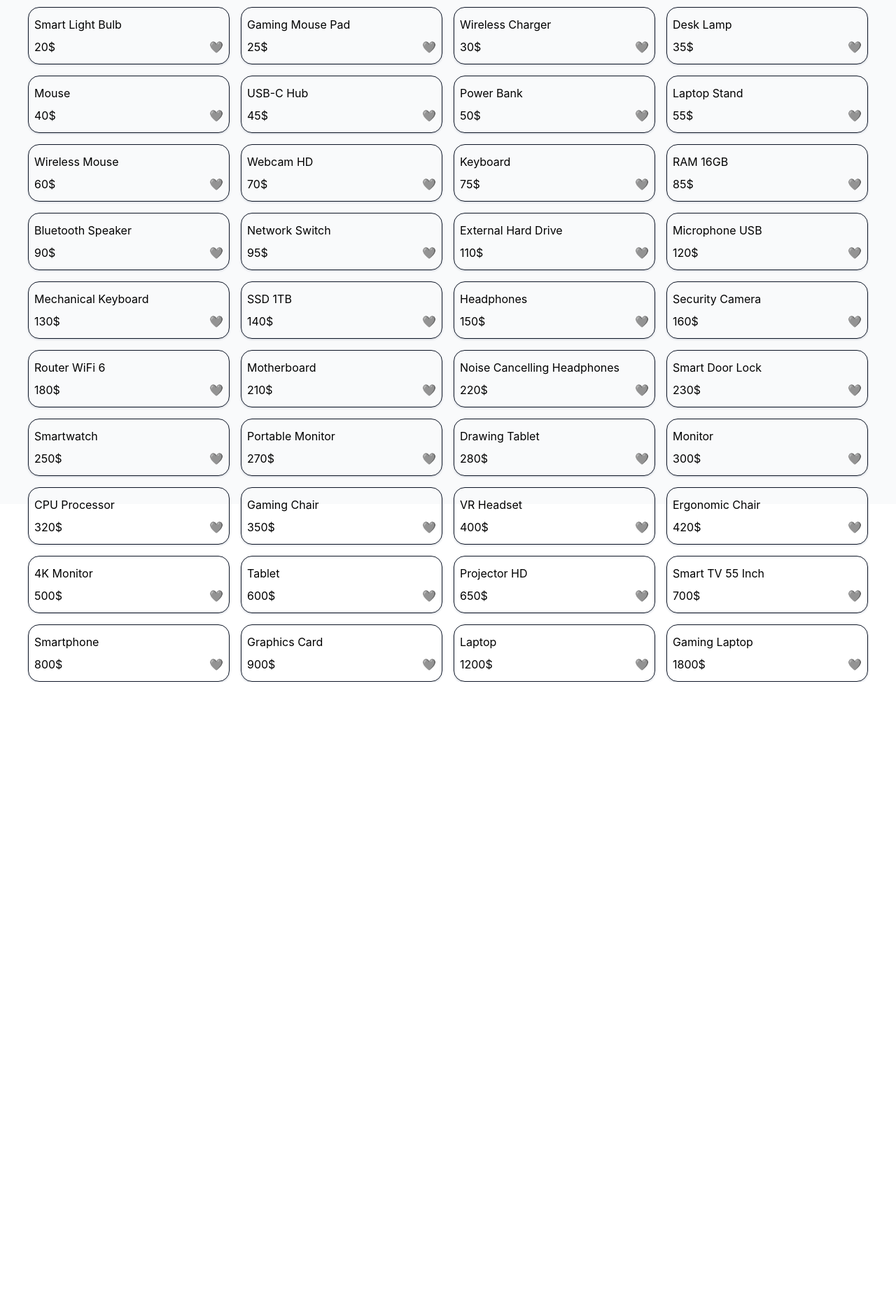
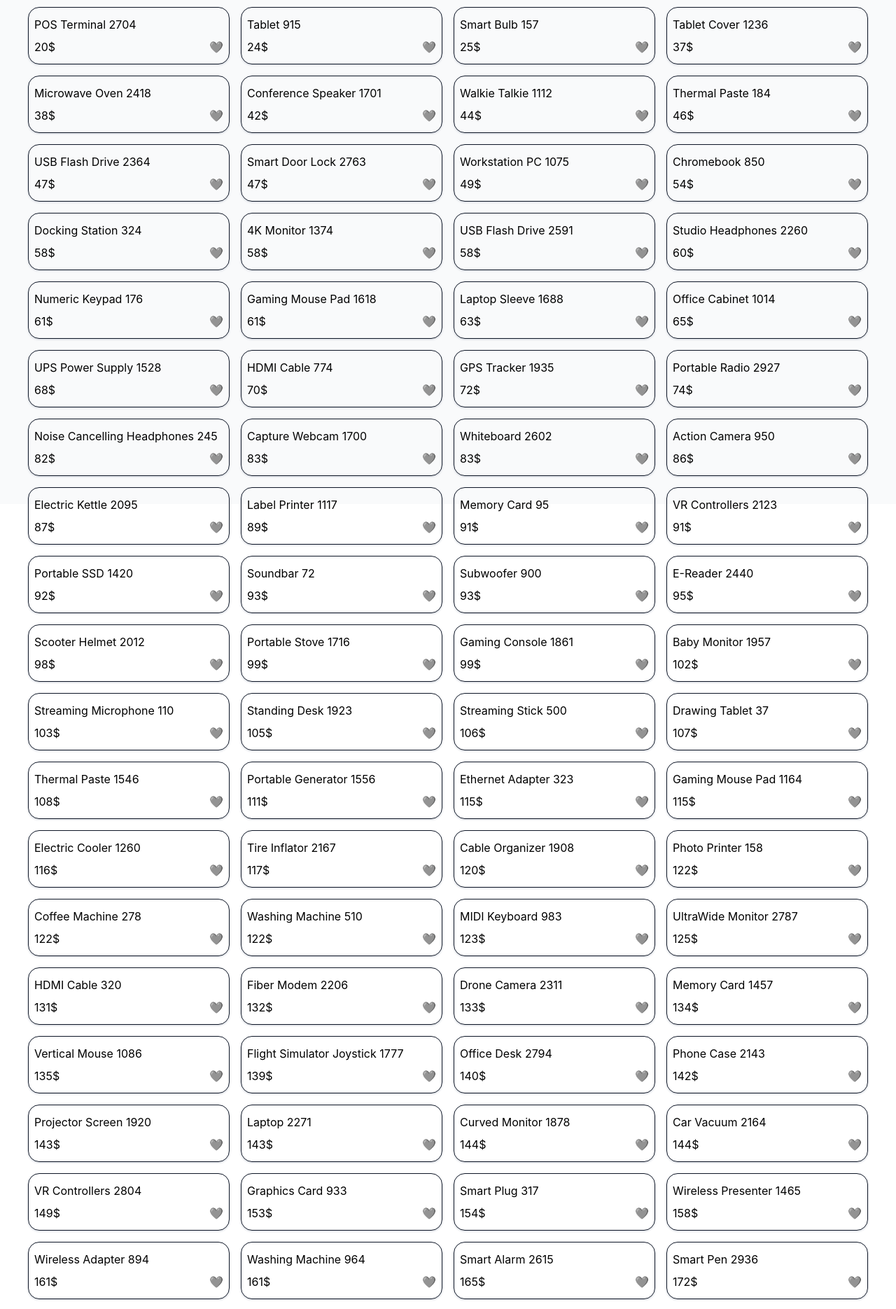
Before and after one commit to iamfarghali/shopforge, a React (Vite) app: page / in a window 1280 px wide. Shown: the part 80-1950 px from the top of the page at 70% size. Before the commit the page ends 1054 px from the top, so only its background shows below. Built offline with nearby package versions, Linux system fonts and the light colour scheme.

Commit message:
feat(concurrency): simulate expensive product filtering

```diff
--- a/src/components/SearchBar.tsx
+++ b/src/components/SearchBar.tsx
@@ -10,7 +10,7 @@ export default function SearchBar({ onSearch }: Props) {
   useEffect(() => {
     const timeoutId = setTimeout(() => {
       onSearch(query);
-    }, 300);
+    }, 0); // to make lag more obvious
 
     return () => clearTimeout(timeoutId);
   }, [query, onSearch]);
--- a/src/data/products.ts
+++ b/src/data/products.ts
@@ -1,51 +1,269 @@
 import type { Product } from '@/types/product';
 
-const products: Product[] = [
-  { id: 1, name: 'Laptop', price: 1200, liked: false },
-  { id: 2, name: 'Smartphone', price: 800, liked: false },
-  { id: 3, name: 'Headphones', price: 150, liked: false },
-  { id: 4, name: 'Keyboard', price: 75, liked: false },
-  { id: 5, name: 'Mouse', price: 40, liked: false },
-  { id: 6, name: 'Monitor', price: 300, liked: false },
-  { id: 7, name: 'Tablet', price: 600, liked: false },
-  { id: 8, name: 'Smartwatch', price: 250, liked: false },
-
-  { id: 9, name: 'Gaming Laptop', price: 1800, liked: false },
-  { id: 10, name: 'Wireless Mouse', price: 60, liked: false },
-  { id: 11, name: 'Mechanical Keyboard', price: 130, liked: false },
-  { id: 12, name: '4K Monitor', price: 500, liked: false },
-  { id: 13, name: 'USB-C Hub', price: 45, liked: false },
-  { id: 14, name: 'External Hard Drive', price: 110, liked: false },
-  { id: 15, name: 'SSD 1TB', price: 140, liked: false },
-  { id: 16, name: 'Bluetooth Speaker', price: 90, liked: false },
-
-  { id: 17, name: 'Webcam HD', price: 70, liked: false },
-  { id: 18, name: 'Noise Cancelling Headphones', price: 220, liked: false },
-  { id: 19, name: 'Smart TV 55 Inch', price: 700, liked: false },
-  { id: 20, name: 'Gaming Chair', price: 350, liked: false },
-  { id: 21, name: 'Desk Lamp', price: 35, liked: false },
-  { id: 22, name: 'Power Bank', price: 50, liked: false },
-  { id: 23, name: 'Wireless Charger', price: 30, liked: false },
-  { id: 24, name: 'VR Headset', price: 400, liked: false },
-
-  { id: 25, name: 'Graphics Card', price: 900, liked: false },
-  { id: 26, name: 'CPU Processor', price: 320, liked: false },
-  { id: 27, name: 'Motherboard', price: 210, liked: false },
-  { id: 28, name: 'RAM 16GB', price: 85, liked: false },
-  { id: 29, name: 'Gaming Mouse Pad', price: 25, liked: false },
-  { id: 30, name: 'Microphone USB', price: 120, liked: false },
-
-  { id: 31, name: 'Laptop Stand', price: 55, liked: false },
-  { id: 32, name: 'Ergonomic Chair', price: 420, liked: false },
-  { id: 33, name: 'Smart Light Bulb', price: 20, liked: false },
-  { id: 34, name: 'Router WiFi 6', price: 180, liked: false },
-  { id: 35, name: 'Network Switch', price: 95, liked: false },
-  { id: 36, name: 'Projector HD', price: 650, liked: false },
-  { id: 37, name: 'Drawing Tablet', price: 280, liked: false },
-  { id: 38, name: 'Portable Monitor', price: 270, liked: false },
-
-  { id: 39, name: 'Smart Door Lock', price: 230, liked: false },
-  { id: 40, name: 'Security Camera', price: 160, liked: false },
+const categories = [
+  'Electronics',
+  'Computers',
+  'Accessories',
+  'Gaming',
+  'Office',
+  'Smart Home',
+  'Audio',
+  'Networking',
+  'Storage',
+  'Furniture',
+  'Mobile',
+  'Wearables',
+  'Photography',
+  'Home Appliances',
+  'Fitness',
+  'Outdoor',
+  'Automotive',
+  'Kitchen',
+  'Education',
+  'Entertainment',
+  'Travel',
+  'Health',
+  'Security',
+  'Lighting',
+  'Streaming',
 ];
 
+const productNames = [
+  'Laptop',
+  'Smartphone',
+  'Headphones',
+  'Keyboard',
+  'Mouse',
+  'Monitor',
+  'Tablet',
+  'Smartwatch',
+  'Gaming Laptop',
+  'Wireless Mouse',
+  'Mechanical Keyboard',
+  '4K Monitor',
+  'USB-C Hub',
+  'External Hard Drive',
+  'SSD 1TB',
+  'Bluetooth Speaker',
+  'Webcam HD',
+  'Noise Cancelling Headphones',
+  'Smart TV',
+  'Gaming Chair',
+  'Desk Lamp',
+  'Power Bank',
+  'Wireless Charger',
+  'VR Headset',
+  'Graphics Card',
+  'CPU Processor',
+  'Motherboard',
+  'RAM 16GB',
+  'Gaming Mouse Pad',
+  'USB Microphone',
+  'Laptop Stand',
+  'Ergonomic Chair',
+  'Smart Light Bulb',
+  'WiFi 6 Router',
+  'Network Switch',
+  'HD Projector',
+  'Drawing Tablet',
+  'Portable Monitor',
+  'Smart Door Lock',
+  'Security Camera',
+  'Drone Camera',
+  'Action Camera',
+  'Fitness Tracker',
+  'Electric Scooter',
+  'Gaming Console',
+  'Streaming Stick',
+  'Wireless Earbuds',
+  'Smart Thermostat',
+  'Robot Vacuum',
+  'Air Purifier',
+  'Coffee Machine',
+  'Electric Kettle',
+  'Blender Pro',
+  'Smart Refrigerator',
+  'Dishwasher',
+  'Washing Machine',
+  'Dryer Machine',
+  'Portable SSD',
+  'NAS Storage',
+  'Mini PC',
+  'Touchscreen Laptop',
+  'Curved Monitor',
+  'UltraWide Monitor',
+  'Laser Printer',
+  'Inkjet Printer',
+  '3D Printer',
+  'Document Scanner',
+  'Portable Scanner',
+  'Gaming Desk',
+  'Office Desk',
+  'Bookshelf Speaker',
+  'Soundbar',
+  'Studio Monitor',
+  'DJ Controller',
+  'MIDI Keyboard',
+  'Electric Guitar',
+  'Bass Guitar',
+  'Digital Piano',
+  'Smart Glasses',
+  'VR Controllers',
+  'AR Headset',
+  'Phone Gimbal',
+  'Camera Lens',
+  'Tripod Stand',
+  'LED Ring Light',
+  'Video Capture Card',
+  'Portable Charger',
+  'Solar Power Bank',
+  'Electric Fan',
+  'Smart Plug',
+  'Extension Cord',
+  'Cable Organizer',
+  'HDMI Cable',
+  'USB Flash Drive',
+  'Memory Card',
+  'Ethernet Adapter',
+  'Docking Station',
+  'Cooling Pad',
+  'Laptop Sleeve',
+  'Phone Case',
+  'Tablet Cover',
+  'Screen Protector',
+  'Wireless Presenter',
+  'Projector Screen',
+  'Whiteboard',
+  'Office Cabinet',
+  'Standing Desk',
+  'Desk Organizer',
+  'Gaming Headset',
+  'Streaming Microphone',
+  'Capture Webcam',
+  'Conference Speaker',
+  'Portable Speaker',
+  'Outdoor Camera',
+  'Indoor Camera',
+  'Video Doorbell',
+  'Smoke Detector',
+  'Smart Alarm',
+  'GPS Tracker',
+  'Car Dash Cam',
+  'Car Vacuum',
+  'Jump Starter',
+  'Bluetooth Car Adapter',
+  'Tire Inflator',
+  'Electric Cooler',
+  'Camping Lantern',
+  'Portable Stove',
+  'Travel Backpack',
+  'Smart Luggage',
+  'Water Bottle',
+  'Electric Toothbrush',
+  'Hair Dryer',
+  'Beard Trimmer',
+  'Massage Gun',
+  'Yoga Mat',
+  'Treadmill',
+  'Exercise Bike',
+  'Dumbbell Set',
+  'Smart Scale',
+  'Heart Rate Monitor',
+  'Baby Monitor',
+  'Pet Camera',
+  'Automatic Feeder',
+  'Smart Curtain',
+  'Air Fryer',
+  'Rice Cooker',
+  'Pressure Cooker',
+  'Microwave Oven',
+  'Toaster Oven',
+  'Electric Grill',
+  'Portable AC',
+  'Heater Fan',
+  'Ceiling Light',
+  'Floor Lamp',
+  'Table Lamp',
+  'LED Strip Light',
+  'Smart Bulb',
+  'Photo Printer',
+  'Instant Camera',
+  'Film Scanner',
+  'Gaming Router',
+  'Mesh WiFi System',
+  'Fiber Modem',
+  'Server Rack',
+  'Backup Battery',
+  'UPS Power Supply',
+  'Workstation PC',
+  'All-in-One PC',
+  'Chromebook',
+  'E-Reader',
+  'Digital Notebook',
+  'Stylus Pen',
+  'Graphic Pen Display',
+  'Wireless Keyboard',
+  'Compact Keyboard',
+  'Numeric Keypad',
+  'Trackball Mouse',
+  'Vertical Mouse',
+  'Mechanical Switches',
+  'PC Case',
+  'CPU Cooler',
+  'Liquid Cooler',
+  'Case Fan',
+  'Thermal Paste',
+  'Gaming Controller',
+  'Arcade Stick',
+  'Racing Wheel',
+  'Flight Simulator Joystick',
+  'Smart Sensor',
+  'Water Leak Detector',
+  'Window Sensor',
+  'Smart Hub',
+  'Voice Assistant Speaker',
+  'Portable Generator',
+  'Electric Bike',
+  'Scooter Helmet',
+  'Action Tripod',
+  'Binoculars',
+  'Weather Station',
+  'Smart Mirror',
+  'Digital Clock',
+  'Alarm Clock',
+  'Portable Radio',
+  'Walkie Talkie',
+  'Satellite Phone',
+  'Barcode Scanner',
+  'POS Terminal',
+  'Receipt Printer',
+  'Label Printer',
+  'Industrial Tablet',
+  'Rugged Laptop',
+  'Smart Pen',
+  'Wireless Adapter',
+  'Streaming Camera',
+  'Podcast Mixer',
+  'Audio Interface',
+  'Studio Headphones',
+  'Home Theater System',
+  'Subwoofer',
+  'Portable Projector',
+  'Smart Fan',
+  'Electric Blanket',
+  'Ice Maker',
+  'Wine Cooler',
+  'Mini Fridge',
+  'Portable Blender',
+  'Smart Oven',
+];
+
+const products: Product[] = Array.from({ length: 3000 }, (_, i) => ({
+  id: i + 1,
+  name: `${productNames[i % productNames.length]} ${i + 1}`,
+  category: categories[i % categories.length],
+  price: Math.floor(Math.random() * 6000) + 20,
+  liked: false,
+}));
+
 export default products;
--- a/src/services/searchProducts.ts
+++ b/src/services/searchProducts.ts
@@ -12,6 +12,15 @@ export const searchProducts: SearchProducts = (
 ) => {
   return new Promise((resolve, reject) => {
     const timeoutId = setTimeout(() => {
+      // simulate expensive operation
+      if (query !== '') {
+        for (let i = 0; i < 10000; i++) {
+          products.filter((product) =>
+            product.name.toLowerCase().includes(query.toLowerCase())
+          );
+        }
+      }
+
       const filteredProducts =
         query !== ''
           ? products.filter((product) =>
```
